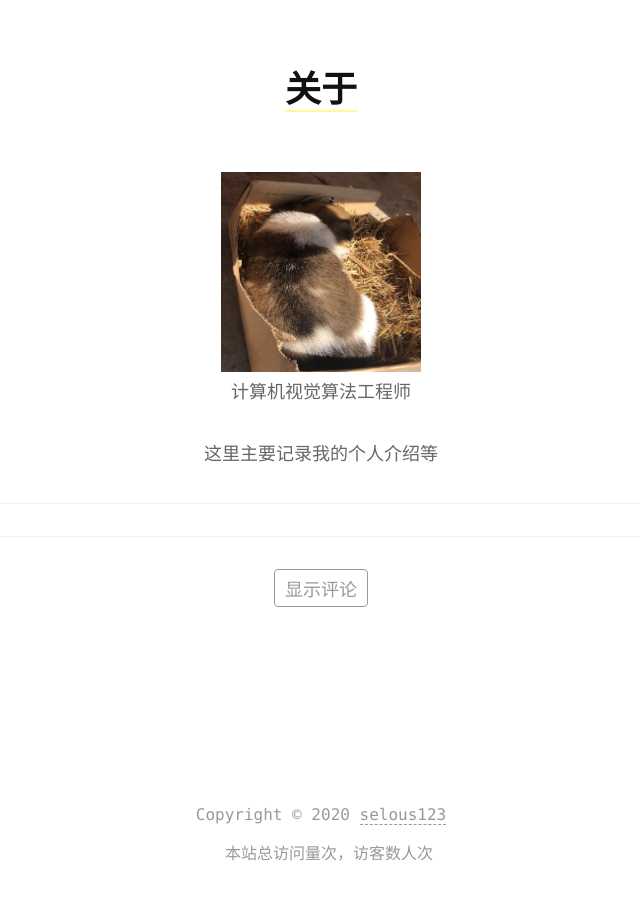
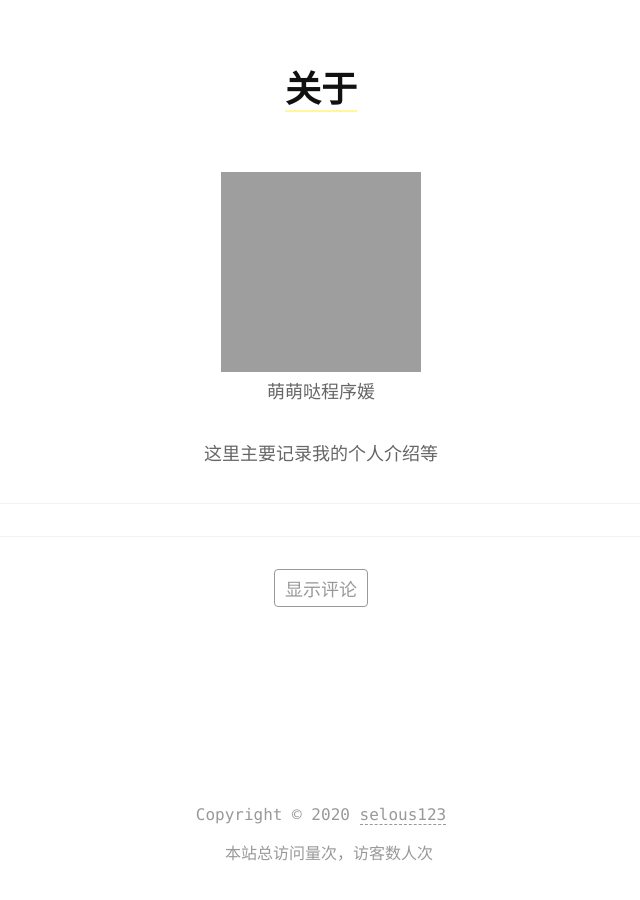
Before and after one commit to MengtingXu1203/mengtingxu1203.github.io, a Jekyll site: the page built from about.md, in a window 1280 px wide. Shown: the whole page, without its empty margins (319-959 px from the left). Built offline with Jekyll 4.4.1, drawn with Linux system fonts in a browser that asks for light colours; comment, search, counter and statistics services are not loaded.

Commit message:
change avatar

```diff
--- a/about.md
+++ b/about.md
@@ -4,9 +4,9 @@ title: 关于
 reward: false
 ---
 
-<center><img src="https://selous123.github.io/assets/img/avatar.webp" width="200" height="200"/></center>
+<center><img src="https://mengtingxu1203.github.io/assets/img/avatar.jpeg" width="200" height="200"/></center>
 
-<center><p style="font-size='16px' font-style='bold'">计算机视觉算法工程师</p></center>
+<center><p style="font-size='16px' font-style='bold'">萌萌哒程序媛</p></center>
 <center><p style="font-size='16px' font-style='bold'">这里主要记录我的个人介绍等</p></center>
 
 ---
```
Also changed, not shown: assets/img/avatar.webp, 3 other files.
